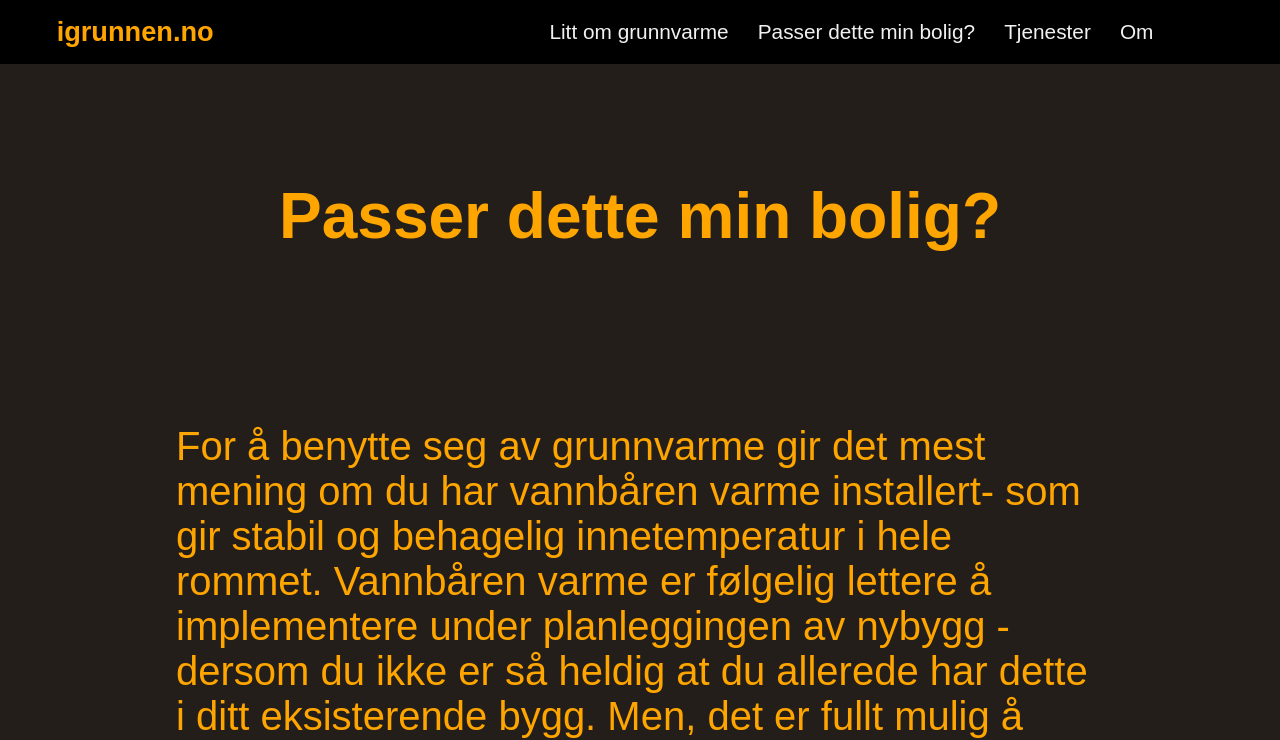
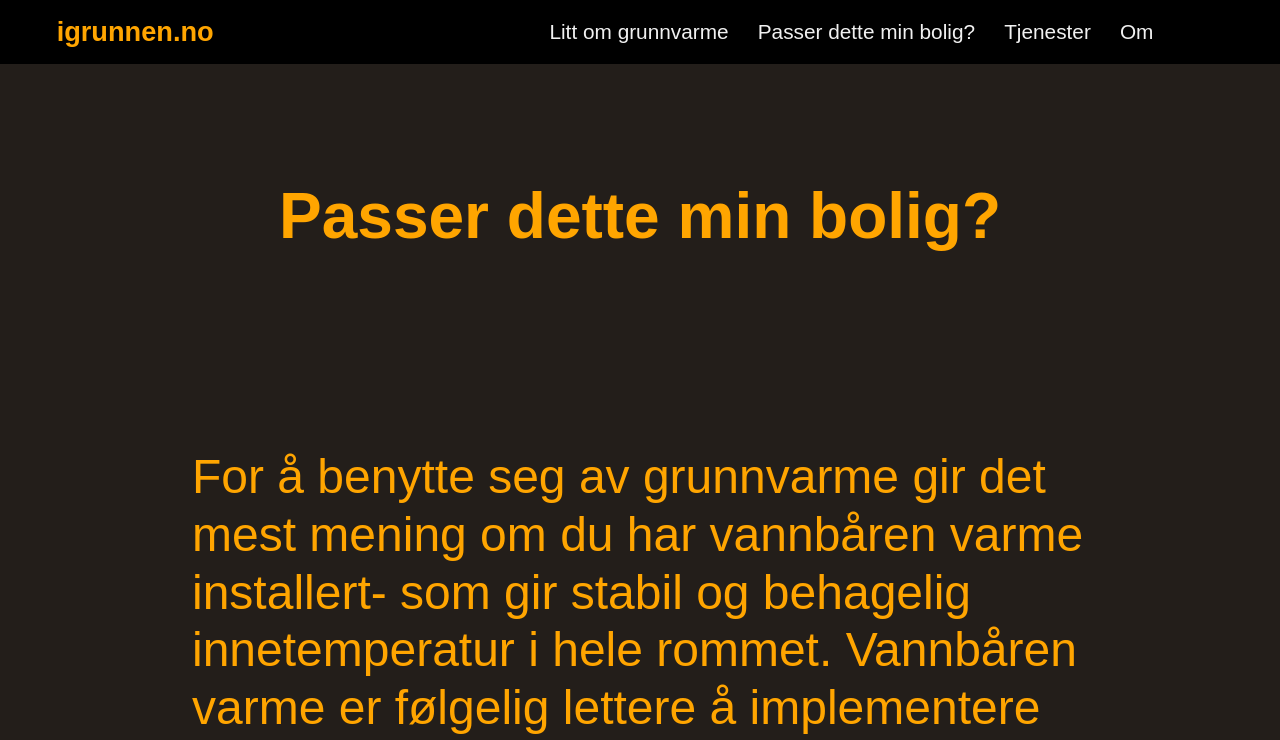
Before and after one commit to joar1/igrunn, a React (Create React App) app: page /tilgjenglig in a window 1280 px wide. Shown: the top 740 px of the page. Built offline with nearby package versions, Linux system fonts and the light colour scheme.

Commit message:
line height

```diff
--- a/src/components/Card.jsx
+++ b/src/components/Card.jsx
@@ -31,7 +31,7 @@ export function CardRight(props) {
 const CardContainer = styled.div`
 	margin: 0 auto;
 	width: 100%;
-	line-height: 2.3em;
+	line-height: 1.3;
 `;
 
 const CardDivLeft = styled.div`
--- a/src/pages/About.jsx
+++ b/src/pages/About.jsx
@@ -39,7 +39,7 @@ function About() {
 export default About;
 
 const AboutContainer = styled.div`
-	line-height: 1.4em;
+	line-height: 1.3;
 	background: #231e1a;
 	color: white;
 	width: 100;
--- a/src/pages/Availability.jsx
+++ b/src/pages/Availability.jsx
@@ -63,7 +63,8 @@ const HeaderH1 = styled.h1`
 const StyledParagraph = styled.p`
 	text-align: left;
 	margin: 1em auto 2em auto;
-	font-size: 2.5em;
+	font-size: 3em;
+	line-height: 1.2;
 	padding: 2em;
 	width: 85%;
 	color: orange;
--- a/src/pages/Contact.jsx
+++ b/src/pages/Contact.jsx
@@ -24,7 +24,7 @@ function Contact() {
 export default Contact;
 
 const ContactWrapper = styled.div`
-	line-height: 2.3em;
+	line-height: 1.3;
 	background: #231e1a;
 	color: orange;
 `;
--- a/src/pages/Services.jsx
+++ b/src/pages/Services.jsx
@@ -30,7 +30,7 @@ function Services() {
 export default Services;
 
 const ServiceWrapper = styled.div`
-	line-height: 2.3em;
+	line-height: 1.3;
 	background: #231e1a;
 	color: orange;
 `;
```
Also changed, not shown: 7 other files (tests, documents, lock files or other folders).
